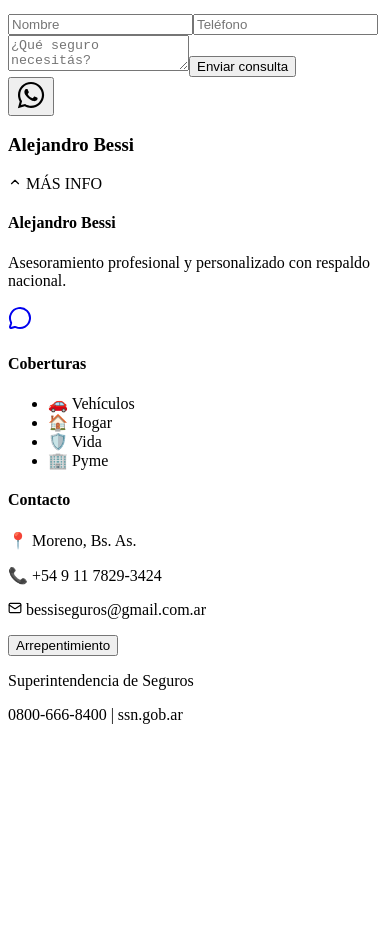
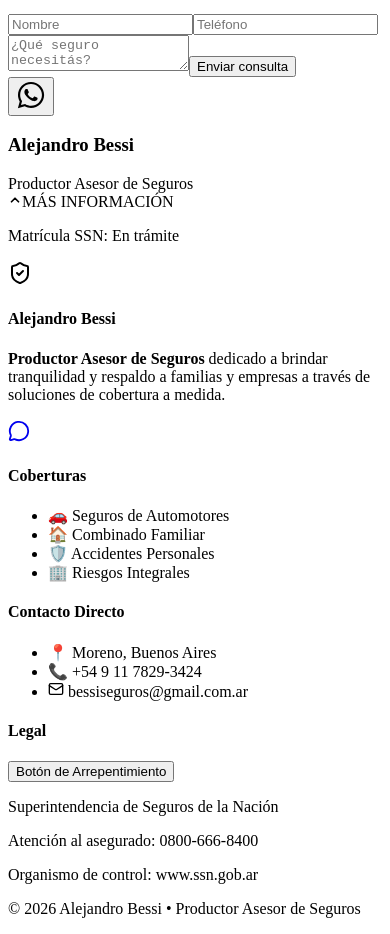
Before and after one commit to Lledxx/Seguros, a React (Vite) app: page / in a window 390 px wide. Shown: the part 3281-4215 px from the top of the page. Before the commit the page ends 4021 px from the top, so only its background shows below. Built offline with nearby package versions, Linux system fonts and the light colour scheme; the HTML template or start-up script is replaced by a standard one.

Commit message:
arreglos responsive

```diff
--- a/src/components/Footer.jsx
+++ b/src/components/Footer.jsx
@@ -4,95 +4,115 @@ import * as LucideIcons from "lucide-react";
 const Footer = () => {
   const [isOpen, setIsOpen] = useState(false);
   const anioActual = new Date().getFullYear();
-  const { Instagram, Linkedin, Mail, MessageCircle, ChevronUp, X } = LucideIcons;
+  const { Instagram, Linkedin, Mail, MessageCircle, ChevronUp, X, ShieldCheck } = LucideIcons;
 
   return (
     <footer
       className={`fixed bottom-0 left-0 w-full z-[100] transition-all duration-500 ease-in-out border-t border-gray-200 bg-white/95 backdrop-blur-2xl ${
         isOpen
-          ? 'translate-y-0 shadow-[0_-15px_50px_rgba(0,0,0,0.2)]'
+          ? 'translate-y-0 shadow-[0_-15px_50px_rgba(0,0,0,0.15)]'
           : 'translate-y-[calc(100%-48px)]'
       }`}
     >
       {/* --- BARRA SUPERIOR (SIEMPRE VISIBLE) --- */}
       <div
-        className="h-[48px] max-w-7xl mx-auto px-4 flex justify-between items-center cursor-pointer touch-none"
+        className="h-[48px] max-w-7xl mx-auto px-6 flex justify-between items-center cursor-pointer"
         onClick={() => setIsOpen(!isOpen)}
       >
         <div className="flex items-center gap-2">
-          <h3 className="text-gray-900 text-sm md:text-lg font-bold italic">
+          <h3 className="text-gray-900 text-base md:text-lg font-bold italic tracking-tight">
             Alejandro <span className="text-blue-600">Bessi</span>
           </h3>
+          <span className="hidden sm:inline-block text-[10px] uppercase tracking-widest text-gray-500 border-l border-gray-300 pl-3 ml-1 font-bold">
+            Productor Asesor de Seguros
+          </span>
         </div>
 
-        <div className="flex items-center gap-2 text-blue-600 font-black uppercase tracking-widest text-[10px]">
+        <div className="flex items-center gap-2 text-blue-600 font-extrabold uppercase tracking-[0.2em] text-[10px]">
           {isOpen ? (
-             <span className="flex items-center gap-1 bg-blue-50 px-2 py-1 rounded">
-               <X size={14} /> CERRAR
-             </span>
+            <span className="flex items-center gap-1 bg-blue-50 px-2 py-1 rounded">
+              <X size={14} strokeWidth={3} /> CERRAR
+            </span>
           ) : (
-             <span className="flex items-center gap-1">
-               <ChevronUp size={14} className="animate-bounce" /> MÁS INFO
-             </span>
+            <span className="flex items-center gap-1">
+              {ChevronUp ? <ChevronUp size={14} strokeWidth={3} className="animate-bounce" /> : "▲"}
+              MÁS INFORMACIÓN
+            </span>
           )}
         </div>
+
+        <p className="hidden md:block text-[10px] text-gray-400 font-bold tracking-tighter italic">Matrícula SSN: En trámite</p>
       </div>
 
-      {/* --- CONTENIDO DESPLEGABLE (CON SCROLL INTERNO) --- */}
-      <div className={`max-w-7xl mx-auto px-6 pt-6 pb-20 border-t border-gray-100 overflow-y-auto max-h-[75vh] md:max-h-none transition-opacity duration-500 ${
+      {/* --- CONTENIDO DESPLEGABLE --- */}
+      <div className={`max-w-7xl mx-auto px-6 pt-10 pb-20 border-t border-gray-100 overflow-y-auto max-h-[80vh] md:max-h-none transition-opacity duration-500 ${
         isOpen ? 'opacity-100' : 'opacity-0'
       }`}>
-        <div className="grid grid-cols-1 md:grid-cols-4 gap-8">
+        <div className="grid grid-cols-1 md:grid-cols-4 gap-12">
 
-          {/* Perfil */}
-          <div className="space-y-3">
-            <h4 className="text-gray-900 font-black italic text-lg tracking-tight">Alejandro Bessi</h4>
-            <p className="text-sm text-gray-700 font-medium leading-snug">
-              Asesoramiento profesional y personalizado con respaldo nacional.
+          {/* Perfil Profesional */}
+          <div className="space-y-4">
+            <div className="flex items-center gap-2 text-blue-600">
+               {ShieldCheck && <ShieldCheck size={24} />}
+               <h4 className="text-gray-900 font-black italic text-xl">Alejandro Bessi</h4>
+            </div>
+            <p className="text-[13px] leading-relaxed text-gray-700 font-medium">
+              <strong>Productor Asesor de Seguros</strong> dedicado a brindar tranquilidad y respaldo a familias y empresas a través de soluciones de cobertura a medida.
             </p>
-            <div className="flex space-x-6 pt-2">
-              <a href="https://wa.me/5491178293424" className="text-gray-500 hover:text-green-600">
-                {MessageCircle && <MessageCircle size={24} />}
+            <div className="flex space-x-5 pt-2">
+              <a href="https://wa.me/5491178293424" className="text-gray-400 hover:text-green-600 transition-colors">
+                {MessageCircle && <MessageCircle size={22} />}
               </a>
-              <a href="#" className="text-gray-500 hover:text-pink-600">
-                {Instagram && <Instagram size={24} />}
+              <a href="#" className="text-gray-400 hover:text-pink-600 transition-colors">
+                {Instagram && <Instagram size={22} />}
+              </a>
+              <a href="#" className="text-gray-400 hover:text-blue-700 transition-colors">
+                {Linkedin && <Linkedin size={22} />}
               </a>
             </div>
           </div>
 
-          {/* Seguros */}
-          <div className="hidden md:block">
-            <h4 className="text-gray-900 font-black mb-4 text-[11px] uppercase tracking-widest">Coberturas</h4>
-            <ul className="space-y-2 text-sm text-gray-700 font-semibold">
-              <li>🚗 Vehículos</li>
-              <li>🏠 Hogar</li>
-              <li>🛡️ Vida</li>
-              <li>🏢 Pyme</li>
+          {/* Coberturas Destacadas */}
+          <div>
+            <h4 className="text-gray-900 font-black mb-6 text-[11px] uppercase tracking-[0.2em] border-b border-blue-100 pb-2">Coberturas</h4>
+            <ul className="space-y-3 text-sm text-gray-700 font-semibold">
+              <li className="flex items-center gap-2 hover:translate-x-1 transition-transform cursor-pointer">🚗 Seguros de Automotores</li>
+              <li className="flex items-center gap-2 hover:translate-x-1 transition-transform cursor-pointer">🏠 Combinado Familiar</li>
+              <li className="flex items-center gap-2 hover:translate-x-1 transition-transform cursor-pointer">🛡️ Accidentes Personales</li>
+              <li className="flex items-center gap-2 hover:translate-x-1 transition-transform cursor-pointer">🏢 Riesgos Integrales</li>
             </ul>
           </div>
 
-          {/* Contacto */}
-          <div className="space-y-4">
-            <h4 className="text-gray-900 font-black text-[11px] uppercase tracking-widest">Contacto</h4>
-            <div className="space-y-3 text-sm text-gray-700 font-semibold">
-              <p className="flex items-center gap-2">📍 Moreno, Bs. As.</p>
-              <p className="text-blue-700 font-bold">📞 +54 9 11 7829-3424</p>
-              <p className="text-xs break-all truncate text-gray-500">
-                {Mail && <Mail size={14} className="inline mr-1" />} bessiseguros@gmail.com.ar
-              </p>
+          {/* Datos de Contacto */}
+          <div>
+            <h4 className="text-gray-900 font-black mb-6 text-[11px] uppercase tracking-[0.2em] border-b border-blue-100 pb-2">Contacto Directo</h4>
+            <ul className="space-y-4 text-sm text-gray-700 font-semibold">
+              <li className="flex items-center gap-2">📍 Moreno, Buenos Aires</li>
+              <li className="flex items-center gap-2 text-blue-700 font-bold bg-blue-50 w-fit px-2 py-1 rounded">📞 +54 9 11 7829-3424</li>
+              <li className="flex items-center gap-2 break-all hover:text-blue-600 transition-colors cursor-pointer">
+                {Mail && <Mail size={16} className="text-blue-600" />} bessiseguros@gmail.com.ar
+              </li>
+            </ul>
+          </div>
+
+          {/* Información Institucional SSN */}
+          <div className="space-y-6">
+            <h4 className="text-gray-900 font-black mb-6 text-[11px] uppercase tracking-[0.2em] border-b border-blue-100 pb-2">Legal</h4>
+            <button className="w-full py-3 px-4 border-2 border-red-100 text-red-600 text-[11px] font-black rounded-xl uppercase tracking-widest bg-red-50 hover:bg-red-100 transition-all shadow-sm">
+              Botón de Arrepentimiento
+            </button>
+            <div className="pt-2">
+               <p className="text-[10px] uppercase text-gray-800 font-extrabold leading-tight">Superintendencia de Seguros de la Nación</p>
+               <p className="text-[10px] text-gray-500 font-medium">Atención al asegurado: 0800-666-8400</p>
+               <p className="text-[10px] text-gray-500 font-medium">Organismo de control: www.ssn.gob.ar</p>
             </div>
           </div>
+        </div>
 
-          {/* Institucional */}
-          <div className="space-y-4 pt-4 md:pt-0">
-            <button className="w-full py-3 px-4 border-2 border-red-100 text-red-600 text-[11px] font-black rounded-xl uppercase bg-red-50 active:bg-red-200 transition-all">
-              Arrepentimiento
-            </button>
-            <div className="text-[10px] text-gray-400 font-bold border-l-2 border-gray-100 pl-3">
-               <p className="uppercase text-gray-700">Superintendencia de Seguros</p>
-               <p>0800-666-8400 | ssn.gob.ar</p>
-            </div>
-          </div>
+        <div className="mt-12 pt-6 border-t border-gray-100 text-center">
+          <p className="text-[10px] text-gray-500 font-bold tracking-[0.2em] uppercase">
+            © {anioActual} Alejandro Bessi • Productor Asesor de Seguros
+          </p>
         </div>
       </div>
     </footer>
```
